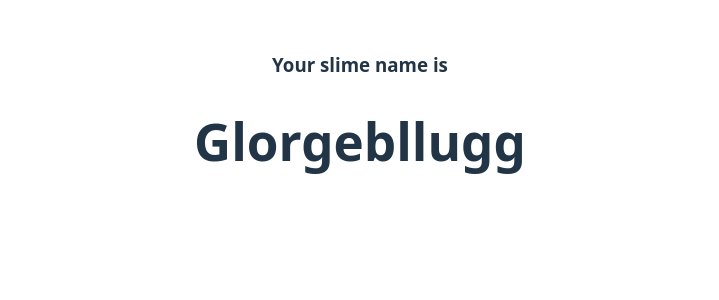
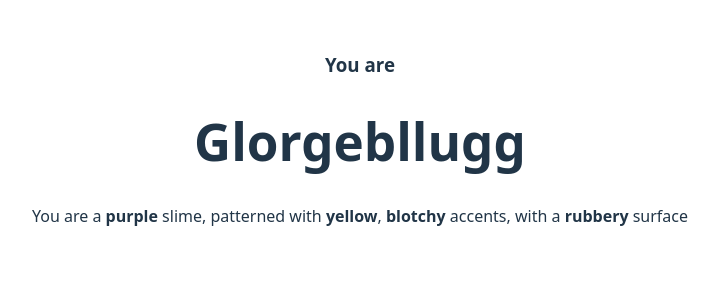
Before and after one commit to Wuggynaut/slime-maker, a React (Vite) app: page / in a window 1280 px wide. Shown: the top 300 px of the page, without its empty margins (280-999 px from the left). Built offline with nearby package versions, Linux system fonts and the light colour scheme.

Commit message:
Begun building the slime generator

```diff
--- a/src/App.tsx
+++ b/src/App.tsx
@@ -1,14 +1,12 @@
 import './App.css'
-import { Diceroller } from './Diceroller'
-import { generateSlimeName } from './utils/slimeNameGenerator'
+import { GenerateSlime } from './GenerateSlime'
 
 function App() {
 
 
   return (
     <>
-      <h3>Your slime name is</h3>
-      <h1>{generateSlimeName()}</h1>
+      <GenerateSlime />
     </>
   )
 }
--- a/src/Diceroller.tsx
+++ b/src/Diceroller.tsx
@@ -1,5 +1,5 @@
 import { useState } from "react"
-import { rollDice, parseDieFormula, type DieGroup } from "./utils/diceroller"
+import { rollDice, parseDieFormula, type DieGroup } from "./utils/diceRoller"
 
 export function Diceroller() {
     const [dieResult, setDieResult] = useState('');
--- /dev/null
+++ b/src/GenerateSlime.tsx
@@ -0,0 +1,22 @@
+import { slimeAccent, slimeColor, slimePattern, slimeTexture } from './data/slimeTraits'
+import { rollD6 } from './utils/diceRoller'
+import { generateSlimeName } from './utils/slimeNameGenerator'
+
+export function GenerateSlime() {
+
+    const color = slimeColor[rollD6()];
+    const pattern = slimePattern[rollD6()];
+    const accent = slimeAccent[rollD6()];
+    const texture = slimeTexture[rollD6()];
+
+    const vowels =
+        ['a', 'e', 'i', 'o', 'u'];
+
+    return (
+        <>
+            <h3>You are</h3>
+            <h1>{generateSlimeName()}</h1>
+            <p>You are {vowels.includes(color[0]) ? 'an' : 'a'} <strong>{color}</strong> slime, patterned with <strong>{accent}</strong>, <strong>{pattern}</strong> accents, with {vowels.includes(texture[0]) ? 'an' : 'a'} <strong>{texture}</strong> surface</p>
+        </>
+    )
+}
--- /dev/null
+++ b/src/data/slimeNames.ts
@@ -0,0 +1,35 @@
+export const slimeNamePart1: Record<number, string> = {
+    1: 'Xlar',
+    2: 'Glo',
+    3: 'Zlo',
+    4: 'Dlaba',
+    5: 'Y\'',
+    6: 'Bli'
+}
+
+export const slimeNamePart2: Record<number, string> = {
+    1: 'r-b',
+    2: 'lg',
+    3: 'bl',
+    4: 'rg',
+    5: 'lb',
+    6: 'gl'
+}
+
+export const slimeNamePart3: Record<number, string> = {
+    1: 'aba',
+    2: '-oro',
+    3: 'ugg',
+    4: 'örr',
+    5: 'ebl',
+    6: 'igg'
+}
+
+export const slimeNamePart4: Record<number, string> = {
+    1: 'lugg',
+    2: 'debl',
+    3: '-slurp',
+    4: 'leth',
+    5: 'glor',
+    6: 'blo'
+}
--- a/src/data/slimeTraits.ts
+++ b/src/data/slimeTraits.ts
@@ -1,35 +1,35 @@
-export const slimeNamePart1: Record<number, string> = {
-    1: 'Xlar',
-    2: 'Glo',
-    3: 'Zlo',
-    4: 'Dlaba',
-    5: 'Y\'',
-    6: 'Bli'
+export const slimeColor: Record<number, string> = {
+    1: 'clear',
+    2: 'green',
+    3: 'amber',
+    4: 'purple',
+    5: 'blue',
+    6: 'pink'
 }
 
-export const slimeNamePart2: Record<number, string> = {
-    1: 'r-b',
-    2: 'lg',
-    3: 'bl',
-    4: 'rg',
-    5: 'lb',
-    6: 'gl'
+export const slimeAccent: Record<number, string> = {
+    1: 'white',
+    2: 'red',
+    3: 'gray',
+    4: 'iridescent',
+    5: 'yellow',
+    6: 'orange'
 }
 
-export const slimeNamePart3: Record<number, string> = {
-    1: 'aba',
-    2: '-oro',
-    3: 'ugg',
-    4: 'örr',
-    5: 'ebl',
-    6: 'igg'
+export const slimeTexture: Record<number, string> = {
+    1: 'smooth',
+    2: 'bubbly',
+    3: 'oily',
+    4: 'fleshy',
+    5: 'sticky',
+    6: 'rubbery'
 }
 
-export const slimeNamePart4: Record<number, string> = {
-    1: 'lugg',
-    2: 'debl',
-    3: '-slurp',
-    4: 'leth',
-    5: 'glor',
-    6: 'blo'
+export const slimePattern: Record<number, string> = {
+    1: 'layered',
+    2: 'speckled',
+    3: 'lined',
+    4: 'uniform',
+    5: 'veined',
+    6: 'blotchy'
 }
--- a/src/utils/diceroller.ts
+++ b/src/utils/diceroller.ts
@@ -17,6 +17,10 @@ export function rollDice(formula: string): number {
     return total;
 }
 
+export function rollD6(): number {
+    return Math.floor(Math.random() * 6) + 1;
+}
+
 export function parseDieFormula(formula: string): DieGroup[] {
     const groups: DieGroup[] = [];
 
--- a/src/utils/slimeNameGenerator.ts
+++ b/src/utils/slimeNameGenerator.ts
@@ -1,7 +1,7 @@
-import { rollDice } from './diceroller';
+import { rollDice } from './diceRoller';
 import {
     slimeNamePart1, slimeNamePart2, slimeNamePart3, slimeNamePart4
-} from '../data/slimetraits';
+} from '../data/slimeNames';
 
 export function generateSlimeName(): string {
     const part1 = slimeNamePart1[rollDice('1d6')];
```
